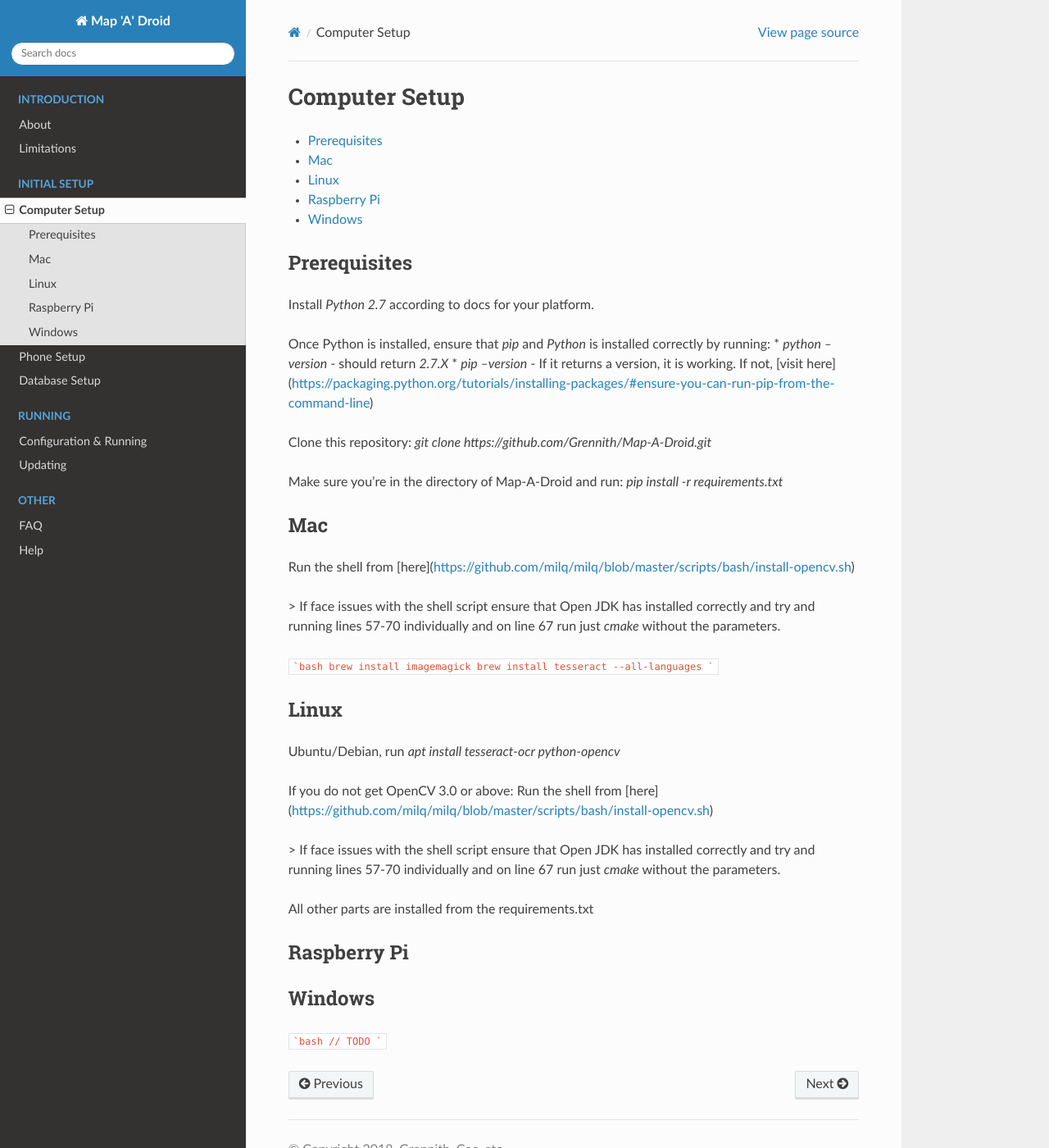
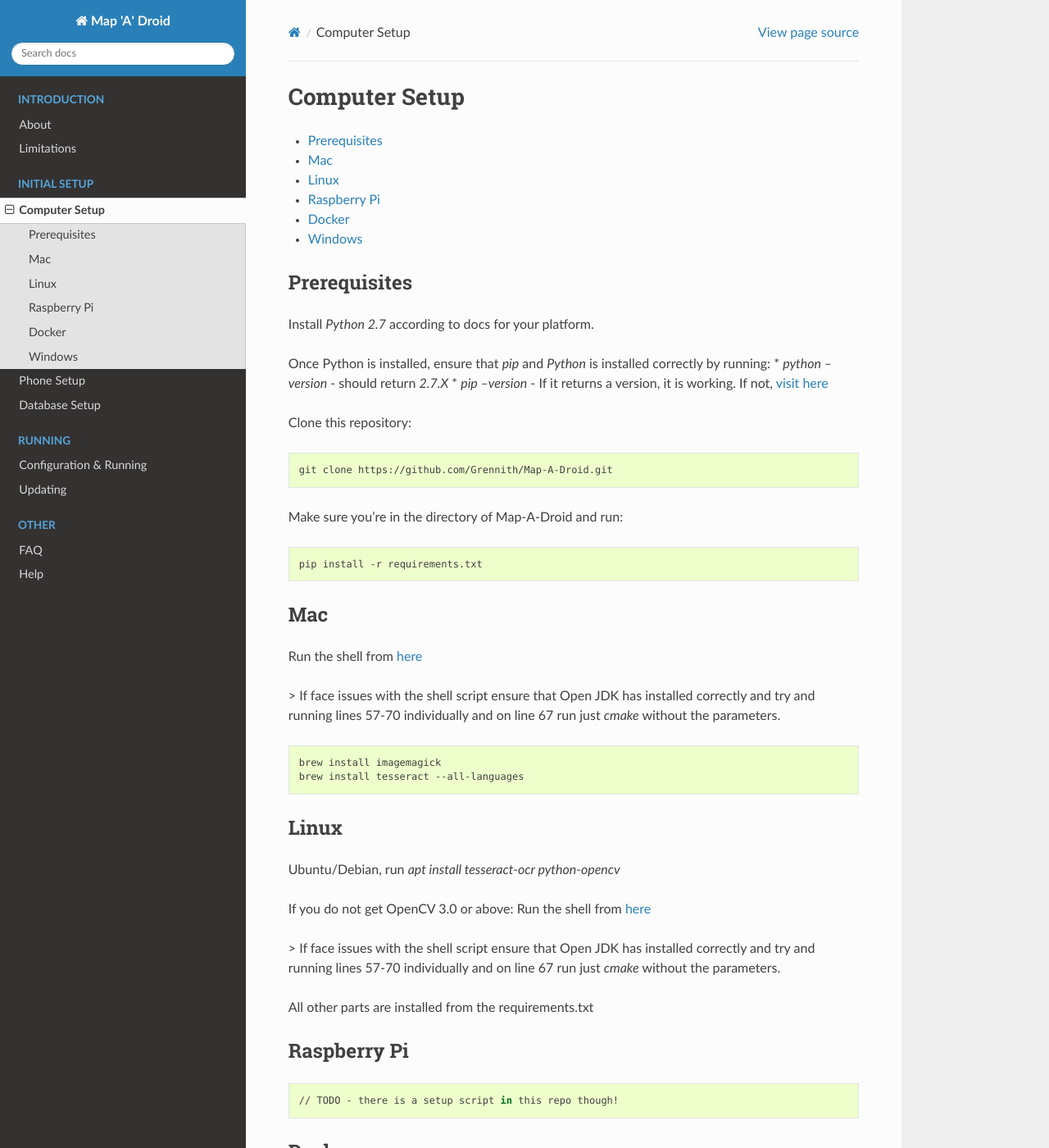
Before and after one commit to Grennith/Map-A-Droid, a Sphinx documentation site: the page built from docs/source/setup/installation_computer.rst, in a window 1280 px wide and 1400 px high. Shown: the whole window at 82% size. Built offline with Sphinx 7.4.7 and the Read the Docs theme 2.0.0, drawn with Linux system fonts in a browser that asks for light colours; some of the changed text lies outside the part shown.

Commit message:
Fix links

````diff
--- a/docs/source/intro/limitations.rst
+++ b/docs/source/intro/limitations.rst
@@ -10,7 +10,7 @@
     * To do this for phones without the option run the following in a terminal on the phone
         `settings put global policy_control immersive.navigation=*`
     * You can do this using `adb shell` commands.
-* It takes time to load when you teleport between different locations. So faster phones may handle the loading better. We are testing on low end specs like [Redmi 5A](https://www.mi.com/in/redmi-5a/) for $75. A parameter to adjust the delays in between teleports and screenshots will most likely be added.
+* It takes time to load when you teleport between different locations. So faster phones may handle the loading better. We are testing on low end specs like `Redmi 5A <https://www.mi.com/in/redmi-5a/>`_ for $75. A parameter to adjust the delays in between teleports and screenshots will most likely be added.
 * Sometimes the Raids won't get reported to the DB and we are in the process of debugging it. A potential help is removing the files inside the hash-folder.
 * RemoteGPSController (RGC) is know to sometimes crash follow the below options:
     * Disable Battery Optimization in Settings-> Apps -> RGC -> Battery
--- a/docs/source/running/config.rst
+++ b/docs/source/running/config.rst
@@ -19,7 +19,7 @@
 --------------
 2) We need gym images and there are two solutions:
 - If you have a RocketMap/Monocle database with old gym-details, run `downloadfortimg.py`
-- Or, grab the images from [Ingress Intel Map](https://www.ingress.com/intel)
+- Or, grab the images from `Ingress Intel Map <https://www.ingress.com/intel>`_
 
 (The images should be located in `gym_img` folder)
 
@@ -28,7 +28,7 @@
 --------------
 3) We also need gym locations and there are two solutions:
 - If you have a RocketMap/Monocle database with old gym-details, run `downloadDBCords.py`
-- Or, grab the locations from [Ingress Intel Map](https://www.ingress.com/intel)
+- Or, grab the locations from `Ingress Intel Map <https://www.ingress.com/intel>`_
 
 (The coords should be located in `coords.csv` if you followed the last step in 1.)
 
@@ -51,6 +51,6 @@
 To start the processing of the screenshot that have been taken
 `python startWalker.py -oo`
 
-Best practice is to run both commands in seperate [screen](https://www.gnu.org/software/screen/) sessions.
+Best practice is to run both commands in seperate `screen <https://www.gnu.org/software/screen/>`_ sessions.
 
 >Note if running via ssh you may face issues around "no screen available" to get around the prefix your commands with `MPLBACKEND=Agg`
--- a/docs/source/setup/installation_computer.rst
+++ b/docs/source/setup/installation_computer.rst
@@ -9,31 +9,38 @@
 
 Once Python is installed, ensure that `pip` and `Python` is installed correctly by running:
 * `python --version` - should return `2.7.X`
-* `pip --version` - If it returns a version, it is working. If not, [visit here](https://packaging.python.org/tutorials/installing-packages/#ensure-you-can-run-pip-from-the-command-line)
+* `pip --version` - If it returns a version, it is working. If not, `visit here <https://packaging.python.org/tutorials/installing-packages/#ensure-you-can-run-pip-from-the-command-line>`_
 
 Clone this repository:
-`git clone https://github.com/Grennith/Map-A-Droid.git`
+
+.. code-block:: bash
+
+    git clone https://github.com/Grennith/Map-A-Droid.git
 
 Make sure you're in the directory of Map-A-Droid and run:
-`pip install -r requirements.txt`
+
+.. code-block:: bash
+
+    pip install -r requirements.txt
 
 Mac
 ---
-Run the shell from [here](https://github.com/milq/milq/blob/master/scripts/bash/install-opencv.sh)
+Run the shell from `here <https://github.com/milq/milq/blob/master/scripts/bash/install-opencv.sh>`_
 
 > If face issues with the shell script ensure that Open JDK has installed correctly and try and running lines 57-70 individually and on line 67 run just `cmake` without the parameters.
 
-```bash
-brew install imagemagick
-brew install tesseract --all-languages
-```
+.. code-block:: bash
+
+    brew install imagemagick
+    brew install tesseract --all-languages
+
 
 Linux
 -----
 Ubuntu/Debian, run `apt install tesseract-ocr python-opencv`
 
 If you do not get OpenCV 3.0 or above:
-Run the shell from [here](https://github.com/milq/milq/blob/master/scripts/bash/install-opencv.sh)
+Run the shell from `here <https://github.com/milq/milq/blob/master/scripts/bash/install-opencv.sh>`_
 
 > If face issues with the shell script ensure that Open JDK has installed correctly and try and running lines 57-70 individually and on line 67 run just `cmake` without the parameters.
 
@@ -43,8 +50,20 @@
 Raspberry Pi
 ------------
 
+.. code-block:: bash
+
+    // TODO - there is a setup script in this repo though!
+
+Docker
+------------
+
+.. code-block:: bash
+
+    // TODO - there is a dockerfile but no instructions here...
+
 Windows
 -------
-```bash
-// TODO
-```
+
+.. code-block:: bash
+
+    // TODO
--- a/docs/source/setup/installation_database.rst
+++ b/docs/source/setup/installation_database.rst
@@ -7,7 +7,7 @@
 -------------
 You will need a MySQL server installed:
 
-* (Tutorial from RocketMap) [Installing MySQL](https://rocketmap.readthedocs.io/en/develop/basic-install/mysql.html)
+* (Tutorial from RocketMap) `Installing MySQL <https://rocketmap.readthedocs.io/en/develop/basic-install/mysql.html>`_
 
 You will also need to create the `trshash` table using the following query
 
--- a/docs/source/setup/installation_phone.rst
+++ b/docs/source/setup/installation_phone.rst
@@ -7,11 +7,11 @@
 --------------
 1. Ensure your phone has an unlocked bootloader and it able to support root. Lineage OS is a good place to start for a custom ROM and they have good installation instruction for each device.
 
-2. Install [Magisk](https://forum.xda-developers.com/apps/magisk/official-magisk-v7-universal-systemless-t3473445) by flashing ([App Installs/ROM Feature Installs via Flashing](https://forum.xda-developers.com/wiki/Flashing_Guide_-_Android)).
+2. Install `Magisk <https://forum.xda-developers.com/apps/magisk/official-magisk-v7-universal-systemless-t3473445)>`_ by flashing `App Installs/ROM Feature Installs via Flashing <https://forum.xda-developers.com/wiki/Flashing_Guide_-_Android>`_.
 
-3. Install RemoteGPSController (RGC) [here](https://www.github.com/Grennith/Map-A-Droid/blob/master/APKs/RemoteGpsController.apk) located in the `APKs` github folder.
+3. Install RemoteGPSController (RGC) `here <https://www.github.com/Grennith/Map-A-Droid/blob/master/APKs/RemoteGpsController.apk>`_ located in the `APKs` github folder.
 
-4. Install [Link2SD](https://play.google.com/store/apps/details?id=com.buak.Link2SD&hl=en_GB) and ensure that RemoteGPSController is converted to a System Apps.
+4. Install `Link2SD <https://play.google.com/store/apps/details?id=com.buak.Link2SD&hl=en_GB>`_ and ensure that RemoteGPSController is converted to a System Apps.
 
 5. To help with rubberbanding when teleporting do the following
     *  Disable **background** data of Google Play Services
````
Also changed, not shown: 5 other files.
